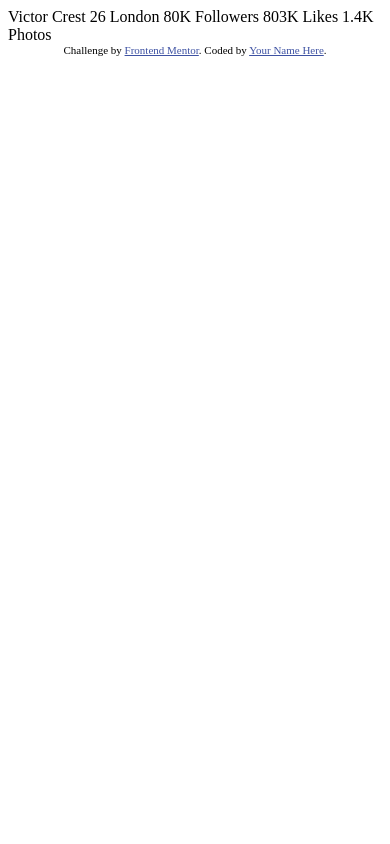
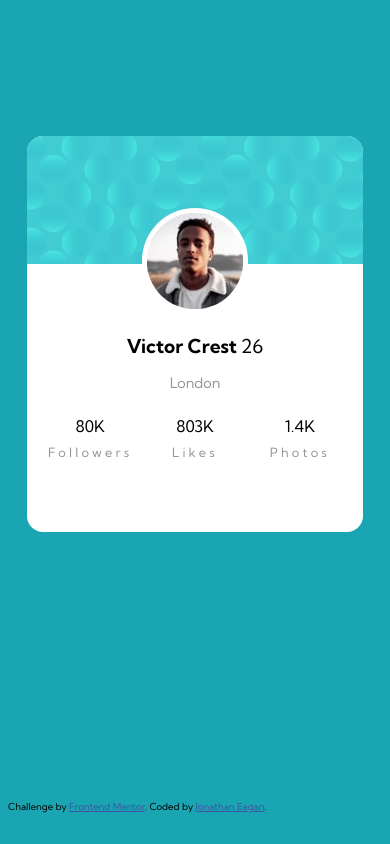
Before and after one commit to joneagan/profile-card-component-main, a plain HTML site: page index.html in a window 390 px wide. Drawn offline with Linux system fonts and the light colour scheme.

Commit message:
First draft
Mobile styling start

```diff
--- a/index.html
+++ b/index.html
@@ -1,35 +1,64 @@
 <!DOCTYPE html>
 <html lang="en">
   <head>
-  <meta charset="UTF-8">
-  <meta name="viewport" content="width=device-width, initial-scale=1.0"> <!-- displays site properly based on user's device -->
-
-  <link rel="icon" type="image/png" sizes="32x32" href="./images/favicon-32x32.png">
-
+    <meta charset="UTF-8" />
+    <meta name="viewport" content="width=device-width, initial-scale=1.0" />
+    <!-- displays site properly based on user's device -->
+    <link
+      rel="icon"
+      type="image/png"
+      sizes="32x32"
+      href="./images/favicon-32x32.png"
+    />
     <title>Frontend Mentor | Profile card component</title>
-
-  <!-- Feel free to remove these styles or customise in your own stylesheet 👍 -->
-  <style>
-    .attribution { font-size: 11px; text-align: center; }
-    .attribution a { color: hsl(228, 45%, 44%); }
-  </style>
+    <link href="main.css" rel="stylesheet" />
+    <link rel="preconnect" href="https://fonts.gstatic.com" />
+    <link
+      href="https://fonts.googleapis.com/css2?family=Kumbh+Sans:wght@400;700&display=swap"
+      rel="stylesheet"
+    />
   </head>
   <body>
-  Victor Crest
-  26
-  London
-
-  80K
-  Followers
-
-  803K
-  Likes
-
-  1.4K
-  Photos
+    <div class="background"></div>
+    <div class="top-background"></div>
+    <main>
+      <section class="card">
+        <div class="card__top-pattern"></div>
+        <div class="card__image-container">
+          <img
+            src="images/image-victor.jpg"
+            alt="Profile picture of Victor."
+            class="card__image"
+          />
+        </div>
+        <div class="personal-details">
+          <ul class="personal-info">
+            <li class="personal-info__item name">Victor Crest</li>
+            <li class="personal-info__item">26</li>
+          </ul>
+          <p class="city">London</p>
+          <ul class="stats">
+            <li class="stat-item">
+              <p class="stat-item__num">80K</p>
+              <p class="stat-item__label">Followers</p>
+            </li>
+            <li class="stat-item">
+              <p class="stat-item__num">803K</p>
+              <p class="stat-item__label">Likes</p>
+            </li>
+            <li class="stat-item">
+              <p class="stat-item__num">1.4K</p>
+              <p class="stat-item__label">Photos</p>
+            </li>
+          </ul>
+        </div>
+      </section>
+    </main>
     <div class="attribution">
-    Challenge by <a href="https://www.frontendmentor.io?ref=challenge" target="_blank">Frontend Mentor</a>.
-    Coded by <a href="#">Your Name Here</a>.
+      Challenge by
+      <a href="https://www.frontendmentor.io?ref=challenge" target="_blank"
+        >Frontend Mentor</a
+      >. Coded by <a href="#">Jonathan Eagan</a>.
     </div>
   </body>
 </html>
--- /dev/null
+++ b/main.css
@@ -0,0 +1,107 @@
+body {
+  font-family: 'Kumbh Sans', sans-serif;
+}
+
+.background {
+  position: fixed;
+  top: 0;
+  left: 0;
+  background: #1aa5b2 center/cover;
+  width: 100vw;
+  height: 100vh;
+  z-index: -1;
+}
+
+main {
+  position: relative;
+  width: 100%;
+}
+
+.card {
+  background: white;
+  text-align: center;
+  vertical-align: middle;
+  box-sizing: border-box;
+  border-radius: 16px;
+  position: relative;
+  margin: auto;
+  width: 90%;
+  top: 8rem;
+}
+
+.card__top-pattern {
+  background-image: url(images/bg-pattern-card.svg);
+  height: 8rem;
+  border-radius: 16px 16px 0 0;
+}
+
+.card__image-container {
+  position: relative;
+  top: -3.5rem;
+}
+
+.card__image {
+  border-radius: 50%;
+  padding: 0.3rem;
+  background: white;
+}
+
+.personal-details {
+  position: relative;
+  top: -3.5rem;
+}
+
+.personal-info {
+  position: relative;
+  list-style: none;
+  text-align: center;
+  padding: 0;
+}
+
+.personal-info__item {
+  display: inline-block;
+  font-size: 1.2rem;
+}
+
+.name {
+  font-weight: bold;
+}
+
+.city {
+  color: hsl(0, 0%, 59%);
+  font-size: 0.9rem;
+}
+
+.stats {
+  list-style: none;
+  text-align: center;
+  padding: 0;
+}
+
+.stat-item {
+  display: inline-block;
+  width: 30%;
+}
+
+.stat-item__num {
+  margin: 0;
+  padding: 0.5rem;
+}
+
+.stat-item__label {
+  color: hsl(0, 0%, 59%);
+  font-size: 0.8rem;
+  padding: 0 0 1rem 0;
+  margin: 0;
+  letter-spacing: 0.2rem;
+}
+
+.attribution {
+  position: absolute;
+  font-size: 0.6rem;
+  text-align: center;
+  bottom: 2rem;
+}
+.attribution a {
+  color: hsl(228, 45%, 44%);
+}
```
Lines whose indentation alone changed are shown as unchanged.
